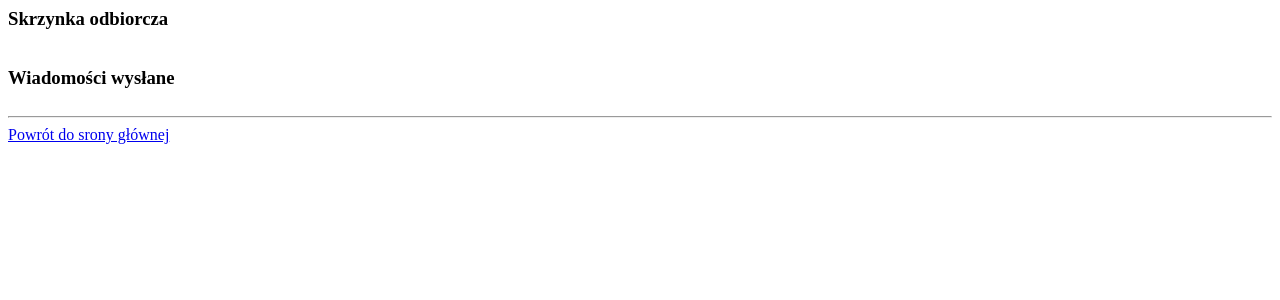
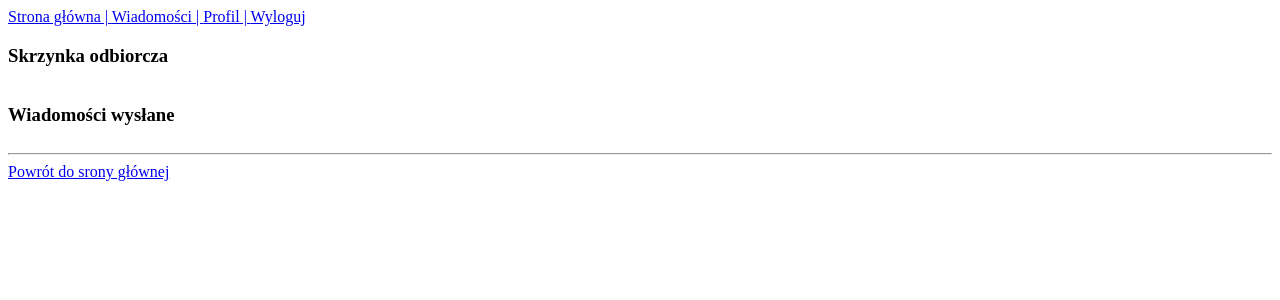
Before and after one commit to Imsaho/WARSZTAT_02, a PHP site: page /07_mailboxPage.php in a window 1280 px wide. Shown: the top 300 px of the page. Run offline with PHP 8.4, Linux system fonts and the light colour scheme; the visitor is signed in with stand-in values (Sample User, id 1); data that the repository does not hold is empty.

Commit message:
Dodana nawigacja

```diff
--- a/01_mainPage.php
+++ b/01_mainPage.php
@@ -37,7 +37,10 @@ if ($_SERVER['REQUEST_METHOD'] == 'POST') {
 
     </head>
     <body>
-        <div>
+        <div class="menu">
+            <a href="01_mainPage.php">Strona główna | </a>
+            <a href="07_mailboxPage.php">Wiadomości | </a>
+            <a href="06_editUserPage.php">Profil | </a>
             <a href="02_loginPage.php">Wyloguj</a>
         </div>
     <div>
--- a/06_editUserPage.php
+++ b/06_editUserPage.php
@@ -55,6 +55,12 @@ if ($_SERVER['REQUEST_METHOD'] == 'POST') {
 
     </head>
     <body>
+        <div class="menu">
+            <a href="01_mainPage.php">Strona główna | </a>
+            <a href="07_mailboxPage.php">Wiadomości | </a>
+            <a href="06_editUserPage.php">Profil | </a>
+            <a href="02_loginPage.php">Wyloguj</a>
+        </div>
         <h3>Aktualizuj dane</h3>
         <div>
 
--- a/07_mailboxPage.php
+++ b/07_mailboxPage.php
@@ -27,6 +27,12 @@ $sentMessages = Message::loadMessagesBySenderId($conn, $loggedUserId);
 
     </head>
     <body>
+        <div class="menu">
+            <a href="01_mainPage.php">Strona główna | </a>
+            <a href="07_mailboxPage.php">Wiadomości | </a>
+            <a href="06_editUserPage.php">Profil | </a>
+            <a href="02_loginPage.php">Wyloguj</a>
+        </div>
         <div name="received">
             <h3>Skrzynka odbiorcza</h3>
             <table>
--- a/08_mailPage.php
+++ b/08_mailPage.php
@@ -45,7 +45,7 @@ $message = Message::loadMessageById($conn, $messageId);
             </table>
         </div>
          <hr>
-        <a href="01_mainPage.php">Powrót do srony głównej</a>
+         <a href="07_mailboxPage.php">Powrót do wiadomości</a>
     </body>
 </html>
 
```
